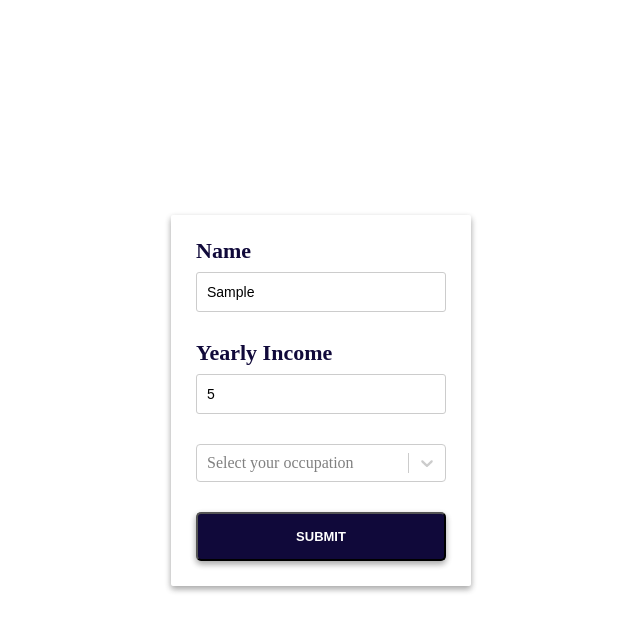
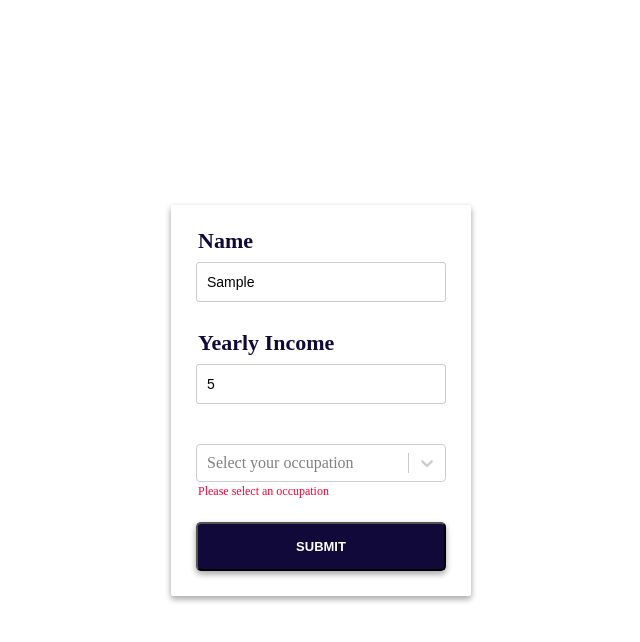
Before and after one commit to EnriqueDev/credit-cards-code-challenge, a React (Vite) app: page / in a window 1280 px wide. Both pictures are taken after typing "Sample", "5" into the empty fields and a click on the button "SUBMIT". Shown: the top 642 px of the page, without its empty margins (319-959 px from the left). Built offline with nearby package versions, Linux system fonts and the light colour scheme.

Commit message:
Added form validation (read more) - Validation function for every field - Added Error texts to text input - Added error color

```diff
--- a/src/constants/colors.ts
+++ b/src/constants/colors.ts
@@ -1,3 +1,4 @@
 export const primaryColor = '#10093a'
 export const borderColor = '#cccccc'
 export const hoverBorderColor = '#999999'
+export const errorColor = '#ff0033'
--- a/src/modules/CheckCredit/CheckCredit.tsx
+++ b/src/modules/CheckCredit/CheckCredit.tsx
@@ -1,11 +1,12 @@
 import * as React from 'react'
 import styled from 'styled-components'
 import { RaisedContainer } from '../../components/RaisedContainer'
-import TextInput from './TextInput/TextInput'
+import TextInput, { StyledErrorText } from './TextInput/TextInput'
 import Select from 'react-select'
 import Button from '../../components/Button'
+import { validateName, validateOccupation, validateIncome } from './validation'
 
-type SelectOption = {
+export type SelectOption = {
   value: string
   label: string
 }
@@ -15,6 +16,14 @@ const SELECT_OPTIONS: SelectOption[] = [
   { value: 'part_time', label: 'Part Time' },
   { value: 'student', label: 'Student' },
 ]
+
+const SelectContainer = styled.div`
+  position: relative;
+`
+
+const SelectError = styled(StyledErrorText)`
+  bottom: -15px;
+`
 
 const Container = styled.section`
   display: flex;
@@ -34,25 +43,49 @@ const StyledTextInput = styled(TextInput)`
 `
 
 const StyledSelect = styled(Select)`
-  margin-top: 30px;
+  margin-top: 40px;
 `
 
 const StyledButton = styled(Button)`
-  margin-top: 30px;
+  margin-top: 40px;
   width: 100%;
 `
 
 export const CheckCredit: React.FC = () => {
   const [name, setName] = React.useState<string>('')
+  const [nameError, setNameError] = React.useState<string | null>(null)
   const [income, setIncome] = React.useState<string>('')
+  const [incomeError, setIncomeError] = React.useState<string | null>(null)
   const [occupation, setOccupation] = React.useState<SelectOption | null>(null)
+  const [occupationError, setOccupationError] = React.useState<string | null>(
+    null,
+  )
 
   const handleOnSubmit = React.useCallback(
     e => {
       e.preventDefault()
-      console.log('>> name', name)
-      console.log('>> income', income)
-      console.log('>> occupation', occupation)
+      const nameValidationError = validateName(name)
+      nameValidationError
+        ? setNameError(nameValidationError)
+        : setNameError(null)
+
+      const incomeValidationError = validateIncome(income)
+      incomeValidationError
+        ? setIncomeError(incomeValidationError)
+        : setIncomeError(null)
+
+      const occupationValidationError = validateOccupation(occupation)
+      occupationValidationError
+        ? setOccupationError(occupationValidationError)
+        : setOccupationError(null)
+
+      if (
+        !nameValidationError &&
+        !incomeValidationError &&
+        !occupationValidationError
+      ) {
+        console.log('Valid!')
+      }
     },
     [name, income, occupation],
   )
@@ -64,6 +97,7 @@ export const CheckCredit: React.FC = () => {
           label={'Name'}
           placeholder={'John Smith'}
           value={name}
+          error={nameError}
           onChange={e => setName(e.currentTarget.value)}
         />
         <StyledTextInput
@@ -72,13 +106,19 @@ export const CheckCredit: React.FC = () => {
           min={0}
           value={income}
           type={'number'}
+          error={incomeError}
           onChange={e => setIncome(e.currentTarget.value)}
         />
-        <StyledSelect
-          placeholder="Select your occupation"
-          options={SELECT_OPTIONS}
-          onChange={(value: SelectOption) => setOccupation(value)}
-        />
+        <SelectContainer>
+          <StyledSelect
+            placeholder="Select your occupation"
+            options={SELECT_OPTIONS}
+            onChange={(value: SelectOption) => setOccupation(value)}
+          />
+          {Boolean(occupationError) && (
+            <SelectError>{occupationError}</SelectError>
+          )}
+        </SelectContainer>
         <StyledButton onClick={handleOnSubmit}>Submit</StyledButton>
       </RaisedContainer>
     </Container>
--- a/src/modules/CheckCredit/TextInput/TextInput.tsx
+++ b/src/modules/CheckCredit/TextInput/TextInput.tsx
@@ -4,9 +4,15 @@ import {
   primaryColor,
   borderColor,
   hoverBorderColor,
+  errorColor,
 } from '../../../constants/colors'
 
+const Container = styled.label`
+  position: relative;
+`
+
 const Label = styled.span`
+  padding-left: 2px;
   display: block;
   font-size: 22px;
   font-weight: bold;
@@ -28,12 +34,21 @@ const Input = styled.input`
   }
 `
 
+export const StyledErrorText = styled.div`
+  font-size: 12px;
+  color: ${errorColor};
+  position: absolute;
+  bottom: -28px;
+  padding-left: 2px;
+`
+
 interface IProps {
   label: string
   type?: 'text' | 'number'
   value: string
   className?: string
   min?: number
+  error?: string | null
 }
 
 const TextInput: React.FC<IProps & React.HTMLAttributes<HTMLInputElement>> = ({
@@ -42,11 +57,12 @@ const TextInput: React.FC<IProps & React.HTMLAttributes<HTMLInputElement>> = ({
   onChange,
   className,
   type = 'text',
+  error,
   ...rest
 }) => {
   return (
     <div className={className}>
-      <label>
+      <Container>
         <Label>{label}</Label>
         <Input
           type={type}
@@ -55,7 +71,8 @@ const TextInput: React.FC<IProps & React.HTMLAttributes<HTMLInputElement>> = ({
           onChange={onChange}
           {...rest}
         />
-      </label>
+        {Boolean(error) && <StyledErrorText>{error}</StyledErrorText>}
+      </Container>
     </div>
   )
 }
--- /dev/null
+++ b/src/modules/CheckCredit/validation.ts
@@ -0,0 +1,40 @@
+import { SelectOption } from './CheckCredit'
+
+export const validateName = (name: string): string | null => {
+  if (!name) {
+    return 'Required'
+  }
+
+  if (name.length < 5) {
+    return 'Name is too short'
+  }
+
+  return null
+}
+
+export const validateIncome = (amount: string): string | null => {
+  if (!amount) {
+    return 'Required'
+  }
+
+  try {
+    const floatAmount = parseFloat(amount)
+    if (floatAmount < 0) {
+      return 'Income cannot be negative'
+    }
+
+    return null
+  } catch (_) {
+    return 'Income must be a number'
+  }
+}
+
+export const validateOccupation = (
+  occupation: SelectOption | null,
+): string | null => {
+  if (!occupation) {
+    return 'Please select an occupation'
+  }
+
+  return null
+}
```
